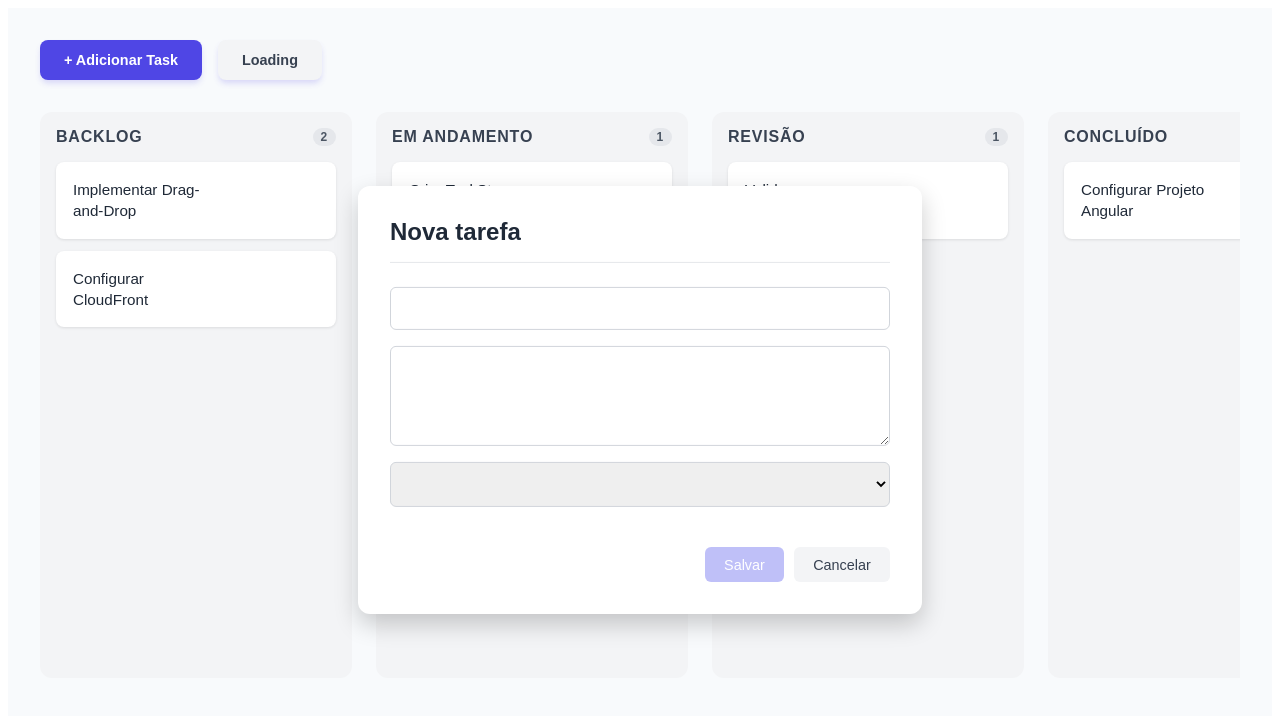
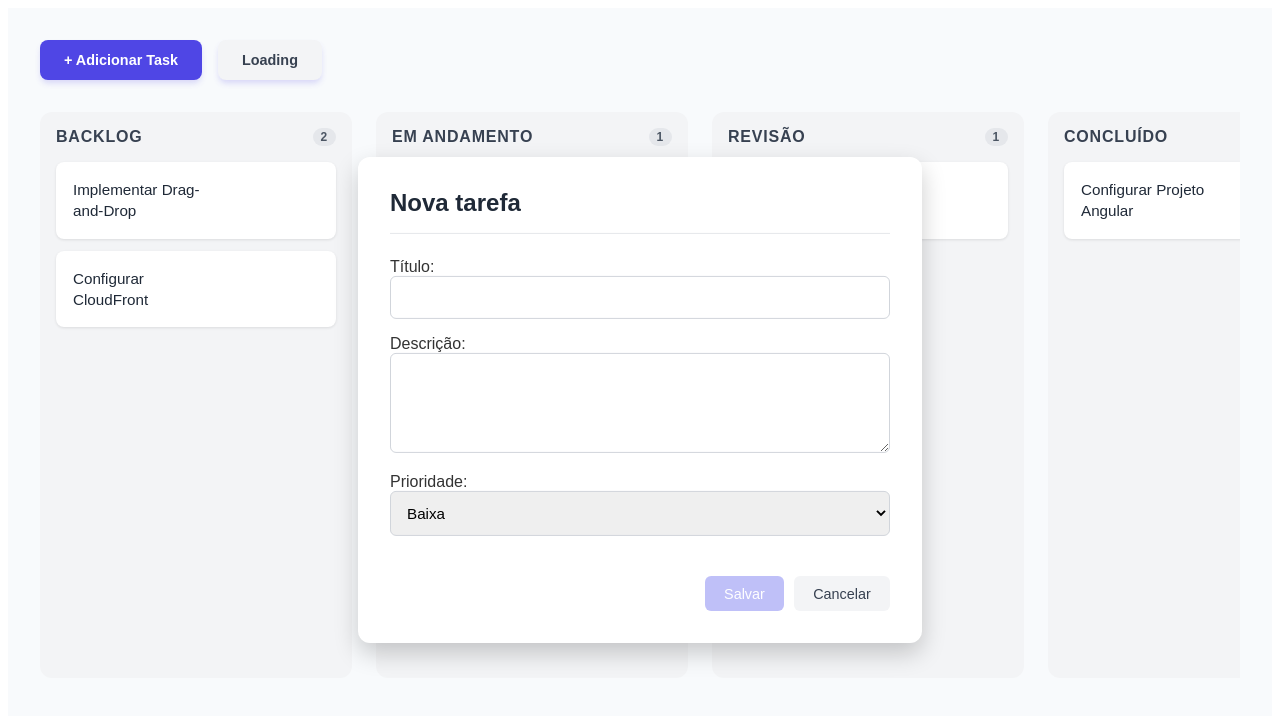
Before and after one commit to LuciusHx/kanban-app, an Angular app: page / in a window 1280 px wide. Both pictures are taken after a click on the button "+ Adicionar Task". Shown: the top 716 px of the page. Built offline with nearby package versions, Linux system fonts and the light colour scheme.

Commit message:
feat: add error handling with toast feedback

```diff
--- a/src/app/app.html
+++ b/src/app/app.html
@@ -4,6 +4,7 @@
     <p>Carregando tarefas...</p>
   </div>
 } @else {
+  <app-toast></app-toast>
   <div>
     <app-task-modal
       [open]="showModal()"
@@ -12,13 +13,15 @@
       (saveTask)="editingTask() ? editTask($event) : createTask($event)"
       (cancel)="closeModal()"
     ></app-task-modal>
+
     <app-task-details-modal
       [open]="showDetailsModal()"
       [task]="selectedTask()"
       (close)="closeDetails()"
     />
+
     <div class="header-buttons">
-      <button (click)="openModal()">+ Adicionar Task</button>
+      <button (click)="openCreateModal()">+ Adicionar Task</button>
       <button (click)="showLoading()" class="secondary">Loading</button>
     </div>
 
--- a/src/app/app.ts
+++ b/src/app/app.ts
@@ -1,18 +1,21 @@
 import { CdkDragDrop, CdkDropList, CdkDrag, CdkDropListGroup } from '@angular/cdk/drag-drop';
-import { Component, inject, signal } from '@angular/core';
+import { Component, effect, inject, signal } from '@angular/core';
 import { TaskService } from './services/task.service';
 import { Task, TaskFormModel, TaskStatus } from './models/task.interface';
 import { TaskModal } from './components/task-modal/task-modal';
 import { TaskDetailsModal } from './components/task-details-modal/task-details-modal';
+import { Toast } from './components/toast/toast';
+import { ToastService } from './services/toast.service';
 
 @Component({
   selector: 'app-root',
-  imports: [CdkDropList, CdkDrag, CdkDropListGroup, TaskModal, TaskDetailsModal],
+  imports: [CdkDropList, CdkDrag, CdkDropListGroup, TaskModal, TaskDetailsModal, Toast],
   templateUrl: './app.html',
   styleUrl: './app.scss',
 })
 export class App {
   taskService = inject(TaskService);
+  toastService = inject(ToastService);
 
   loading = this.taskService.loading;
 
@@ -26,6 +29,16 @@ export class App {
     this.taskService.loadTasks();
   }
 
+  constructor() {
+    effect(() => {
+      const error = this.taskService.error();
+
+      if (error) {
+        this.toastService.error(error);
+      }
+    });
+  }
+
   drop(event: CdkDragDrop<Task[]>, status: TaskStatus) {
     const task = event.item.data as Task;
 
@@ -35,12 +48,14 @@ export class App {
   }
 
   //---------- MODAl
-  openModal() {
+  openCreateModal() {
+    this.editingTask.set(null);
     this.showModal.set(true);
   }
 
   closeModal() {
     this.showModal.set(false);
+    this.editingTask.set(null);
   }
 
   openEditModal(task: Task) {
--- a/src/app/components/task-modal/task-modal.html
+++ b/src/app/components/task-modal/task-modal.html
@@ -3,14 +3,32 @@
     <h2>{{ mode() === 'edit' ? 'Editar tarefa' : 'Nova tarefa' }}</h2>
 
     <form>
-      <input [formField]="taskForm.title" />
-      <textarea [formField]="taskForm.description"></textarea>
-
-      <select [formField]="taskForm.priority">
-        <option value="LOW">Baixa</option>
-        <option value="MEDIUM">Média</option>
-        <option value="HIGH">Alta</option>
-      </select>
+      <div>
+        <label>Título:</label>
+        <input [formField]="taskForm.title" />
+        @if (taskForm.title().invalid() && taskForm.title().touched()) {
+          @for (error of taskForm.title().errors(); track error) {
+            <small class="error">{{ error.message }}</small>
+          }
+        }
+      </div>
+      <div>
+        <label>Descrição:</label>
+        <textarea [formField]="taskForm.description"></textarea>
+        @if (taskForm.description().invalid() && taskForm.description().touched()) {
+          @for (error of taskForm.description().errors(); track error) {
+            <small class="error">{{ error.message }}</small>
+          }
+        }
+      </div>
+      <div>
+        Prioridade:
+        <select [formField]="taskForm.priority">
+          <option value="Baixa">Baixa</option>
+          <option value="Média">Média</option>
+          <option value="Alta">Alta</option>
+        </select>
+      </div>
       <div>
         <button
           type="button"
@@ -19,7 +37,7 @@
         >
           Salvar
         </button>
-        <button type="button" (click)="cancel.emit()">Cancelar</button>
+        <button type="button" (click)="onCancel()">Cancelar</button>
       </div>
     </form>
   </dialog>
--- a/src/app/components/task-modal/task-modal.scss
+++ b/src/app/components/task-modal/task-modal.scss
@@ -44,6 +44,11 @@ form {
   gap: 1rem;
 }
 
+label {
+  margin: 0;
+  padding: 0;
+}
+
 input,
 textarea,
 select {
--- a/src/app/components/task-modal/task-modal.ts
+++ b/src/app/components/task-modal/task-modal.ts
@@ -26,18 +26,28 @@ export class TaskModal {
 
   constructor() {
     effect(() => {
+      if (!this.open()) return;
+
+      if (this.mode() === 'create') {
+        this.resetForm();
+      }
       if (this.mode() === 'edit' && this.task()) {
         this.taskModel.set(this.task()!);
       }
+    });
+  }
 
-      if (this.mode() === 'create') {
-        this.taskModel.set({
-          title: '',
-          description: '',
-          priority: 'Baixa',
-        });
-      }
+  private resetForm() {
+    this.taskModel.set({
+      title: '',
+      description: '',
+      priority: 'Baixa',
     });
+  }
+
+  onCancel() {
+    this.resetForm();
+    this.cancel.emit();
   }
 
   save(): void {
--- /dev/null
+++ b/src/app/components/toast/toast.html
@@ -0,0 +1,5 @@
+@if (toastService.toast()) {
+  <div class="toast" [class]="toastService.toast()!.type">
+    {{ toastService.toast()!.message }}
+  </div>
+}
--- /dev/null
+++ b/src/app/components/toast/toast.scss
@@ -0,0 +1,22 @@
+.toast {
+  position: fixed;
+  bottom: 20px;
+  right: 20px;
+  padding: 12px 16px;
+  border-radius: 8px;
+  color: white;
+  font-weight: 500;
+  animation: fadeIn 0.3s ease;
+}
+
+.toast.error {
+  background: #e53935;
+}
+
+.toast.success {
+  background: #43a047;
+}
+
+.toast.info {
+  background: #1e88e5;
+}
--- /dev/null
+++ b/src/app/components/toast/toast.ts
@@ -0,0 +1,12 @@
+import { Component, inject } from '@angular/core';
+import { ToastService } from '../../services/toast.service';
+
+@Component({
+  selector: 'app-toast',
+  imports: [],
+  templateUrl: './toast.html',
+  styleUrl: './toast.scss',
+})
+export class Toast {
+  toastService = inject(ToastService);
+}
--- a/src/app/services/task.service.ts
+++ b/src/app/services/task.service.ts
@@ -1,6 +1,7 @@
 import { HttpClient } from '@angular/common/http';
 import { computed, effect, inject, Injectable, signal } from '@angular/core';
 import { Task, TaskFormModel, TaskStatus } from '../models/task.interface';
+import { ToastService } from './toast.service';
 
 @Injectable({
   providedIn: 'root',
@@ -9,6 +10,7 @@ export class TaskService {
   private readonly url = 'assets/tasks.json';
 
   http = inject(HttpClient);
+  toastService = inject(ToastService);
 
   //localStorage key
   private readonly STORAGE_KEY = 'kanban_tasks';
@@ -122,12 +124,21 @@ export class TaskService {
 
   //--------- LocalStorage
   private saveToStorage(tasks: Task[]) {
-    localStorage.setItem(this.STORAGE_KEY, JSON.stringify(tasks));
+    try {
+      localStorage.setItem('tasks', JSON.stringify(tasks));
+    } catch {
+      this._error.set('Não foi possível salvar as tarefas.');
+    }
   }
 
   private loadFromStorage(): Task[] | null {
-    const data = localStorage.getItem(this.STORAGE_KEY);
-    return data ? (JSON.parse(data) as Task[]) : null;
+    try {
+      const data = localStorage.getItem('tasks');
+      return data ? JSON.parse(data) : [];
+    } catch {
+      this.setError('Dados salvos estão corrompidos.');
+      return [];
+    }
   }
 
   //loading
@@ -138,4 +149,9 @@ export class TaskService {
       this._loading.set(false);
     }, 3000);
   }
+
+  //error
+  private setError(message: string) {
+    this._error.set(message);
+  }
 }
--- /dev/null
+++ b/src/app/services/toast.service.ts
@@ -0,0 +1,30 @@
+import { Injectable, signal } from '@angular/core';
+
+export type ToastType = 'error' | 'success' | 'info';
+
+export interface Toast {
+  message: string;
+  type: ToastType;
+}
+
+@Injectable({ providedIn: 'root' })
+export class ToastService {
+  private _toast = signal<Toast | null>(null);
+  readonly toast = this._toast.asReadonly();
+
+  show(message: string, type: ToastType = 'info') {
+    this._toast.set({ message, type });
+
+    setTimeout(() => {
+      this._toast.set(null);
+    }, 3000);
+  }
+
+  error(message: string) {
+    this.show(message, 'error');
+  }
+
+  success(message: string) {
+    this.show(message, 'success');
+  }
+}
--- a/src/styles.scss
+++ b/src/styles.scss
@@ -58,3 +58,7 @@ button:last-of-type {
     background-color: #fee2e2;
   }
 }
+
+.error {
+  color: red;
+}
```
